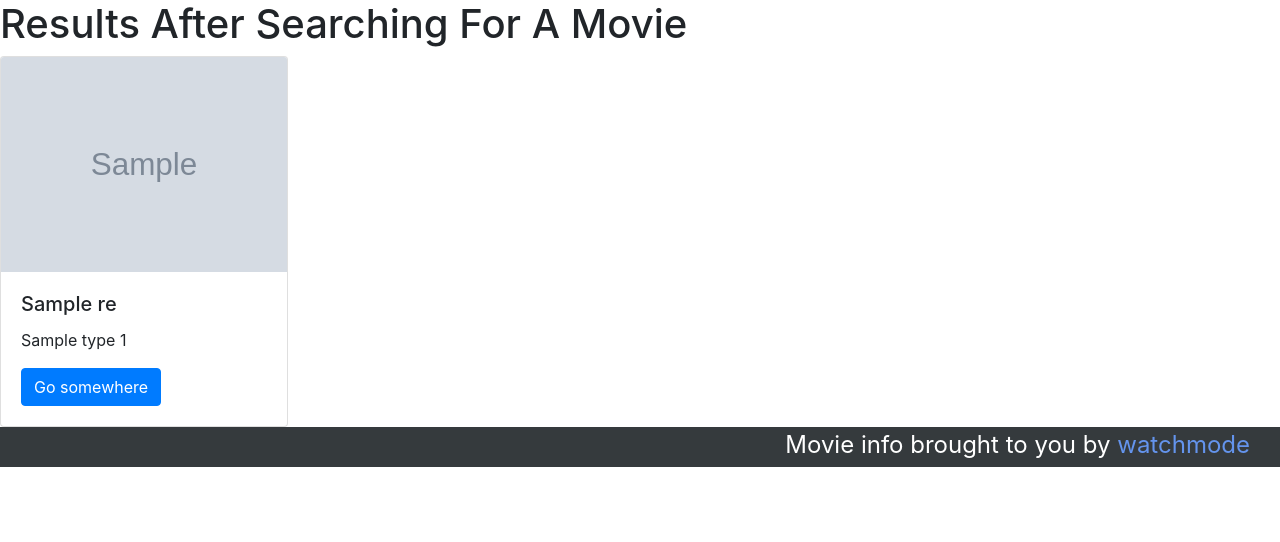
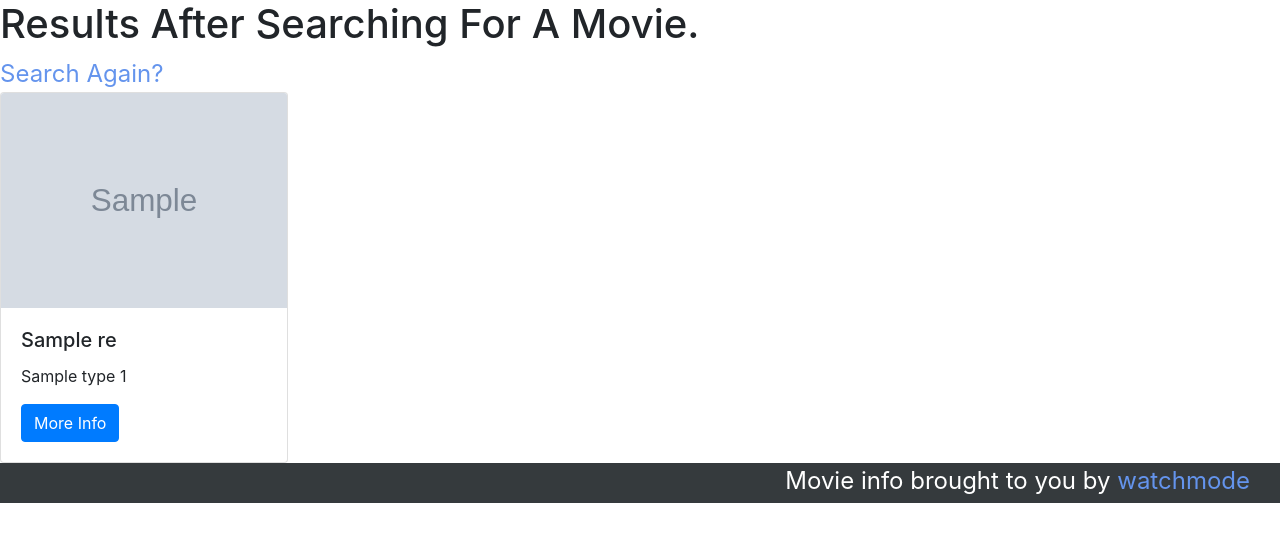
Before and after one commit to LukeCallaway/Capstone1, a Flask app: template templates/movie_search_list.html in a window 1280 px wide. Shown: the part 40-582 px from the top of the page. Run offline with Flask 3, Linux system fonts and the light colour scheme; the template is opened without the code that fills it: most values are stand-ins (such as "Sample title", 1, 10 or a date in 2020); grey boxes marked "Sample" are stand-in pictures.

```diff
--- a/templates/movie_search_list.html
+++ b/templates/movie_search_list.html
@@ -1,21 +1,25 @@
-{% extends 'base.html' %}
-{% block title %} {{g.user.username}}'s Page {% endblock %}
+{% extends 'movies_search.html' %}
+{% block title %} Search Movies{% endblock %}
 {% block content %}
 
-<h1>Results After Searching For A Movie</h1>
+<h1>Results After Searching For A Movie.</h1>
+<a href="/movies">Search Again?</a>
 
+{% if list_length == 0 %}
+    <p id="no-movie-res">No Results! <a href="/movies">Try Searching Again</a></p>
+{% else %}
     {% for r in res %}
     <div class="card movie-titles" style="width: 18rem;">
-    <a href="/movies_search/{{r['id']}}">
+        <a href="/movies/{{r['id']}}">
             <img class="card-img-top" src="{{ r['image_url'] }}" alt="Movie Poster">
         </a>
         <div class="card-body">
             <h5 class="card-title">{{ r['name'] }}</h5>
             <p class="card-text">{{ r['type'] }} {{ r['id'] }}</p>
-        <a href="#" class="btn btn-primary">Go somewhere</a>
+            <a href="/movies/{{r['id']}}" class="btn btn-primary">More Info</a>
         </div>
     </div>
 {% endfor %}
-
+{% endif %}
 
 {% endblock %}
```
Lines whose indentation alone changed are shown as unchanged.
